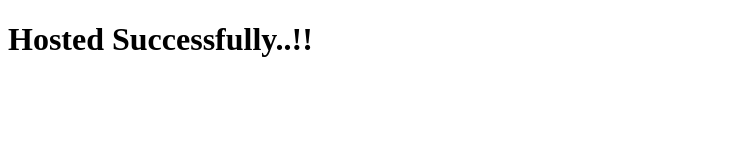
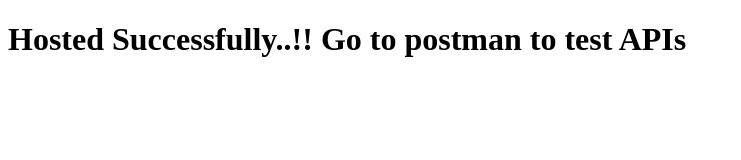
Before and after one commit to sdoshi983/NodeJS-RestAPI_CRUD, a website: page index.html in a window 1280 px wide. Shown: the whole page, without its empty margins (0-741 px from the left). Drawn offline with Linux system fonts and the light colour scheme.

Commit message:
html file modified

```diff
--- a/index.html
+++ b/index.html
@@ -7,6 +7,6 @@
     <title>Document</title>
 </head>
 <body>
-    <h1>Hosted Successfully..!!</h1>
+    <h1>Hosted Successfully..!! Go to postman to test APIs</h1>
 </body>
 </html>
```
